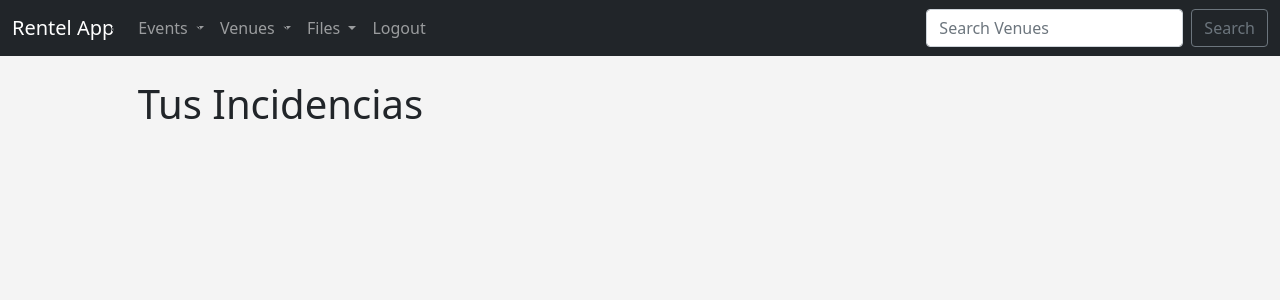
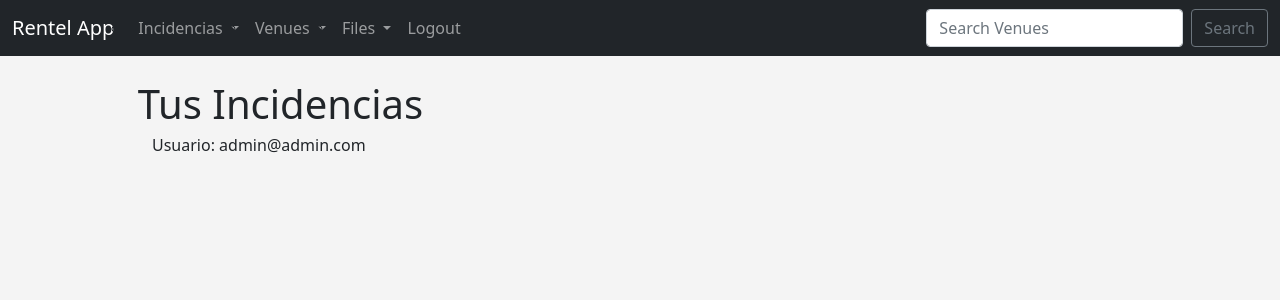
Before and after one commit to danielgalc/djangoapp, a Django app: page /incidencias in a window 1280 px wide. Shown: the top 300 px of the page. Run offline with Django 4.2, Linux system fonts and the light colour scheme; a user stored in the database is signed in; data comes from the database, SQL or seed files in the repository; both versions use the stored data as it was after the commit.

Commit message:
Events -> Incidencias en el navbar. Botones Update/Delete para incidencias

```diff
--- a/app/templates/app/mostrar_incidencias.html
+++ b/app/templates/app/mostrar_incidencias.html
@@ -14,6 +14,7 @@
 
     {% if user.is_authenticated %}
     <h1> Tus Incidencias </h1>
+    <h6 style="margin-left: 70px">Usuario: {{ user }}</h6>
     <br>
     <ul>
         {% for incidencia in incidencia_list %}
@@ -34,6 +35,10 @@
                         </ul>
                     </p>
                     </div>
+                    <div class="card-footer">
+                        <a href={% url 'app:update-incidencia' incidencia.id %} class="btn btn-outline-secondary btn-sm"> Update Event </a>
+                        <a href={% url 'app:delete-incidencia' incidencia.id %} class="btn btn-outline-danger btn-sm"> Delete Event </a>
+                    </div>
                 </div>
                 <br>
             {% endif %}
--- a/app/templates/app/navbar.html
+++ b/app/templates/app/navbar.html
@@ -9,11 +9,11 @@
           {% if user.is_authenticated  %}
           <li class="nav-item dropdown">
             <a class="nav-link dropdown-toggle" href="#" id="navbarDropdown" role="button" data-bs-toggle="dropdown" aria-expanded="false">
-              Events
+              Incidencias
             </a>
             <ul class="dropdown-menu" aria-labelledby="navbarDropdown">
-              <li><a class="dropdown-item" href="{% url 'app:add-event' %}">Add Event</a></li>
-              <li><a class="dropdown-item" href="{% url 'app:list-events' %}">Events</a></li>
+              <li><a class="dropdown-item" href="{% url 'app:add-incidencia' %}">Crear incidencia</a></li>
+              <li><a class="dropdown-item" href="{% url 'app:mostrar-incidencias' %}">Tus incidencias</a></li>
             </ul>
           {% else %}
             <li class="nav-item"><a class="nav-link" href="{% url 'app:list-events' %}">All Events</a></li>
```
Also changed, not shown: db.sqlite3.
